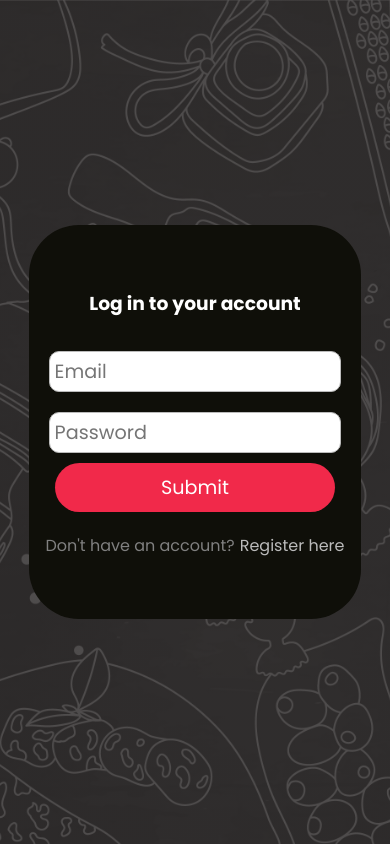
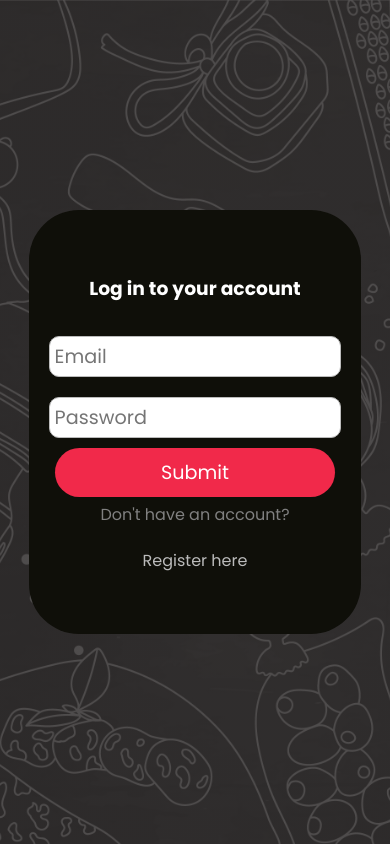
Before and after one commit to Lspacedev/restaurant-app-admin, a React (Vite) app: page /login in a window 390 px wide. Built offline with nearby package versions, Linux system fonts and the light colour scheme.

Commit message:
updated styles

```diff
--- a/src/App.css
+++ b/src/App.css
@@ -1061,6 +1061,9 @@ select {
     padding: 0px;
     margin: 5px;
   }
+  .login-to-register {
+    flex-direction: column;
+  }
 }
 @media (max-width: 1280px) {
   .Home {
```
